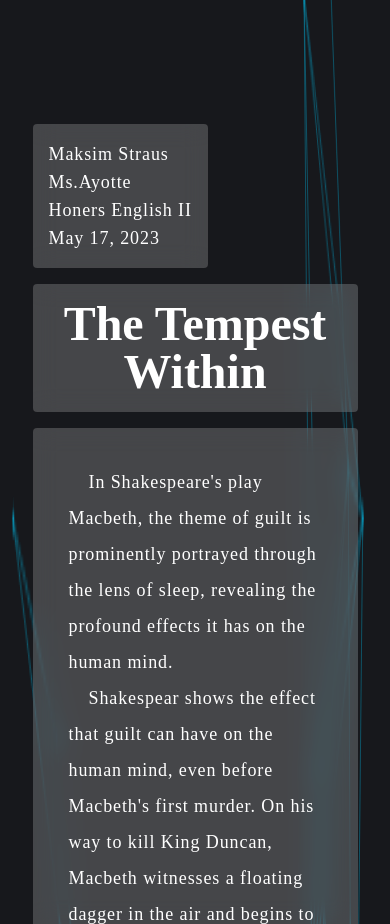
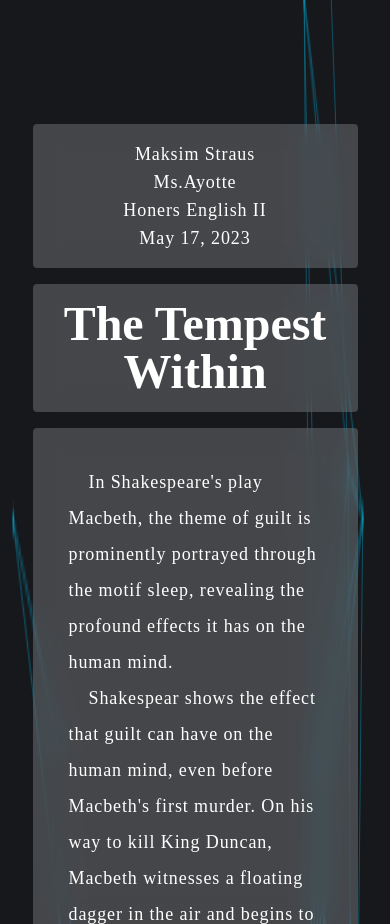
Before and after one commit to cqb13/macbeth-motif, a Next.js app: page / in a window 390 px wide. Shown: the part 2140-3064 px from the top of the page. Built offline with nearby package versions, Linux system fonts and the light colour scheme.

Commit message:
Mobile css

```diff
--- a/components/essay.tsx
+++ b/components/essay.tsx
@@ -3,7 +3,7 @@ const Essay = () => {
     <article className="text-white">
       <span className="block indent-5 leading-loose">
         In Shakespeare's play Macbeth, the theme of guilt is prominently
-        portrayed through the lens of sleep, revealing the profound effects it
+        portrayed through the motif sleep, revealing the profound effects it
         has on the human mind.
       </span>
       <span className="block indent-5 leading-loose">
--- a/components/essayContainer.tsx
+++ b/components/essayContainer.tsx
@@ -1,7 +1,7 @@
 const EssayContainer = ({ essay }: { essay: React.ReactNode }) => {
   return (
     <article className="w-10/12 mx-auto font-times text-lg pb-4">
-      <div className="bg-white bg-opacity-20 w-fit p-4 rounded tracking-wider backdrop-blur-md">
+      <div className="bg-white bg-opacity-20 w-fit p-4 rounded tracking-wider backdrop-blur-md max-sm:w-full max-sm:text-center">
         <ul>
           <li>Maksim Straus</li>
           <li>Ms.Ayotte</li>
--- a/components/slides.tsx
+++ b/components/slides.tsx
@@ -66,7 +66,7 @@ const Slides = () => {
           {currentSlide + 1}/{ImageSlides.length}
         </h1>
       </div>
-      <div className="absolute w-1/5 rounded bottom-4 left-4 bg-white bg-opacity-20 p-4 backdrop-blur-md">
+      <div className="absolute w-1/5 rounded bottom-4 left-4 bg-white bg-opacity-20 p-4 backdrop-blur-md max-lg:w-4/12 max-md:w-6/12 max-xs:w-9/12">
         <p className="text-lg">
           {quote}
         </p>
--- a/tailwind.config.js
+++ b/tailwind.config.js
@@ -8,7 +8,7 @@ module.exports = {
   theme: {
     extend: {
       screens: {
-        xs: "330px",
+        xs: "550px",
       },
       backgroundImage: {
         "hero-pattern": "url('/hero-bg.jpg')",
```
